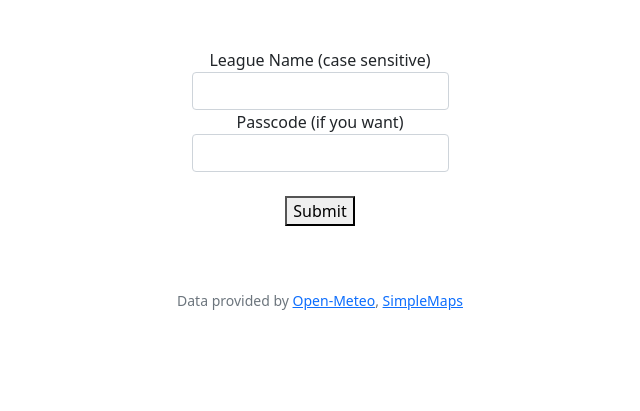
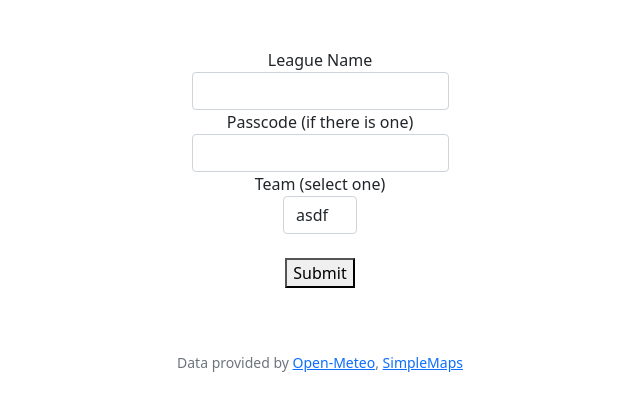
Before and after one commit to tedphillips22/weathergame, a Flask app: page /joinleague in a window 1280 px wide. Shown: the part 66-477 px from the top of the page, without its empty margins (320-960 px from the left). Run offline with Flask 2, Linux system fonts and the light colour scheme; a user stored in the database is signed in; some libraries are stand-ins or nearby versions.

Commit message:
added joinleague

```diff
--- a/build1/TODO.txt
+++ b/build1/TODO.txt
@@ -1,7 +1,8 @@
 -Build home page
 
--Password protect leagues
 -League invites
+-Should league codes be hashed/secure?
+-Address repeated teams in leagues (see Draft)
 
 -team builder: autocomplete from list, but not from previous entries
 -check for team name dupes when creating teams
--- a/build1/app.py
+++ b/build1/app.py
@@ -281,6 +281,38 @@ def joinleague():
     if request.method == "POST":
         userid = session["userid"]
 
+        leaguegiven = request.form.get("leaguename")
+
+        #check if leaguename provided by user exists
+        leaguecheck = db.execute("SELECT count(*) FROM leagues WHERE leaguename LIKE (?)", leaguegiven)
+        if leaguecheck == 0:
+            return message("League not found")
+
+        #check passcode
+        codegiven = request.form.get("code")
+        leaguecode = db.execute("SELECT code FROM leagues WHERE leaguename LIKE (?)", leaguegiven)[0]["code"]
+
+        if leaguecode != codegiven:
+            return message("Passcode incorrect")
+
+        leagueid = db.execute("SELECT id FROM leagues WHERE leaguename LIKE (?)", leaguegiven)[0]["id"]
+        teamname = request.form.get("teamname")
+        print(teamname)
+        teamiddict = db.execute("SELECT id FROM teams WHERE teamname = (?) AND userid = (?)", teamname, userid)
+
+        print(teamiddict)
+
+        teamid = teamiddict[0]['id']
+
+        db.execute("INSERT INTO leaguemembers (userid, leagueid, teamid) VALUES (?, ?, ?)", userid, leagueid, teamid)
+
+        return message('Successfully joined league called "{0}".'.format(leaguegiven))
+
+
 
     else:
-        return render_template("joinleague.html")
+        userid = session["userid"]
+        userteams = db.execute("SELECT teamname FROM teams WHERE userid = (?)", userid)
+        if len(userteams) == 0:
+            return message("You must create at least one team before joining a league")
+        return render_template("joinleague.html", userteams = userteams)
--- a/build1/templates/joinleague.html
+++ b/build1/templates/joinleague.html
@@ -7,10 +7,16 @@
 {% block main %}
     <form action="/joinleague" method="POST">
         <div class="mb-3">
-            <label for="leaguename">League Name (case sensitive)</label>
+            <label for="leaguename">League Name</label>
             <input type="text" id="leaguename" class="form-control mx-auto w-auto" name="leaguename" required>
-            <label for="code">Passcode (if you want)</label>
+            <label for="code">Passcode (if there is one)</label>
             <input type="text" id="code" class="form-control mx-auto w-auto" name="code">
+            <label for="teamname">Team (select one)</label>
+            <select type="text" name="teamname" class="form-control mx-auto w-auto">
+                {% for row in userteams %}
+                <option value ="{{ row['teamname'] }}">{{ row['teamname'] }}</option>
+                {% endfor %}
+            </select>
             <br>
             <button type="submit">Submit</button>
         </div>
--- a/build1/templates/makeleague.html
+++ b/build1/templates/makeleague.html
@@ -9,8 +9,8 @@
         <div class="mb-3">
             <label for="leaguename">League Name</label>
             <input type="text" id="leaguename" class="form-control mx-auto w-auto" name="leaguename" required>
-            <label for="code">Passcode (if you want)</label>
-            <input type="text" id="code" class="form-control mx-auto w-auto" name="code">
+            <label for="code">Passcode (required)</label>
+            <input type="text" id="code" class="form-control mx-auto w-auto" name="code" required>
             <br>
             <button type="submit">Submit</button>
         </div>
```
Also changed, not shown: build1/weather.db, 1 other file.
